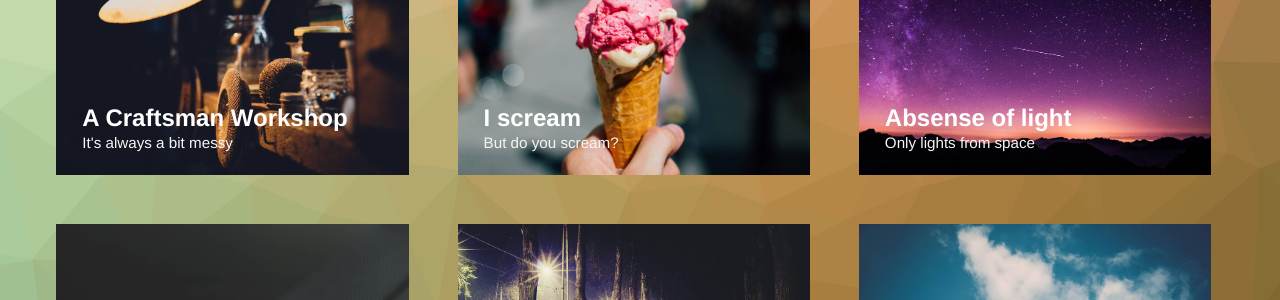
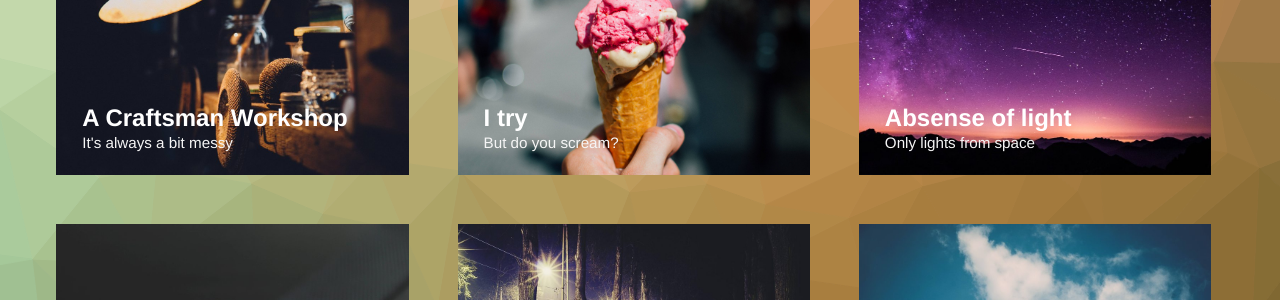
Before and after one commit to fang-keyou/fang-keyou.github.io, a Jekyll site: the page built from index.html, in a window 1280 px wide. Shown: the part 376-676 px from the top of the page. Built offline with Jekyll 4.4.1, drawn with Linux system fonts in a browser that asks for light colours; grey boxes are pictures that could not be loaded.

Commit message:
Update 2015-04-24-i-scream.markdown

```diff
--- a/_posts/2015-04-24-i-scream.markdown
+++ b/_posts/2015-04-24-i-scream.markdown
@@ -1,8 +1,8 @@
 ---
-title:  "I scream"
+title:  "I try"
 subtitle: "But do you scream?"
-author: "Wferr"
-avatar: "img/authors/wferr.png"
+author: "Fang Keyou"
+avatar: "img/authors/fk.png"
 image: "img/e.jpg"
 date:   2015-04-24 12:12:12
 ---
```
